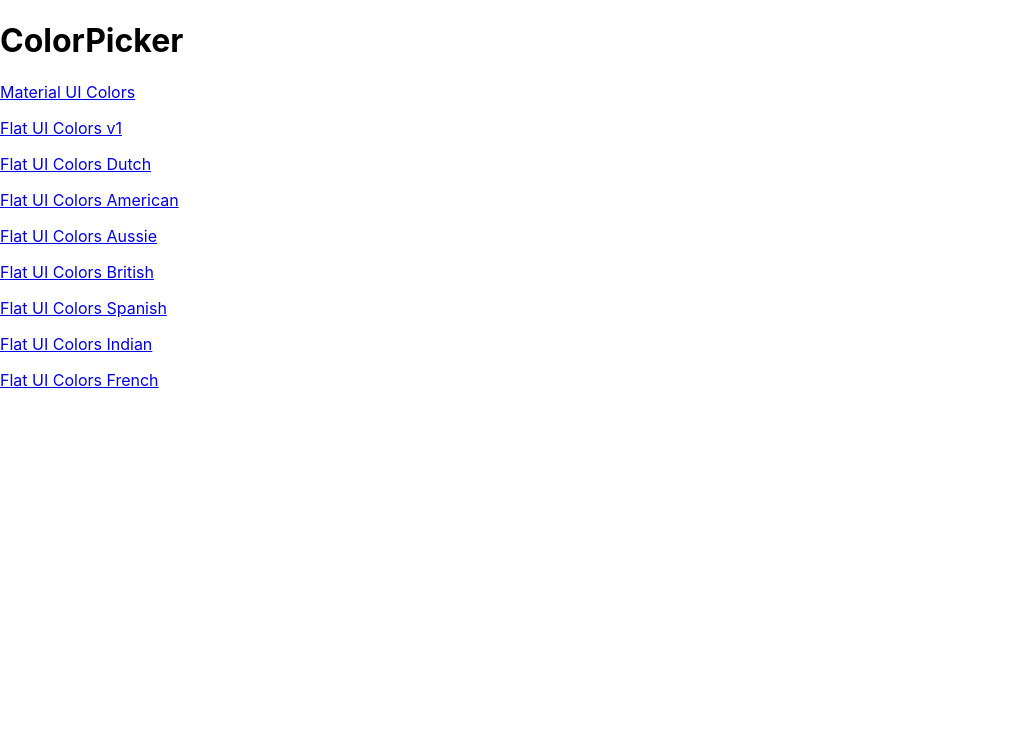
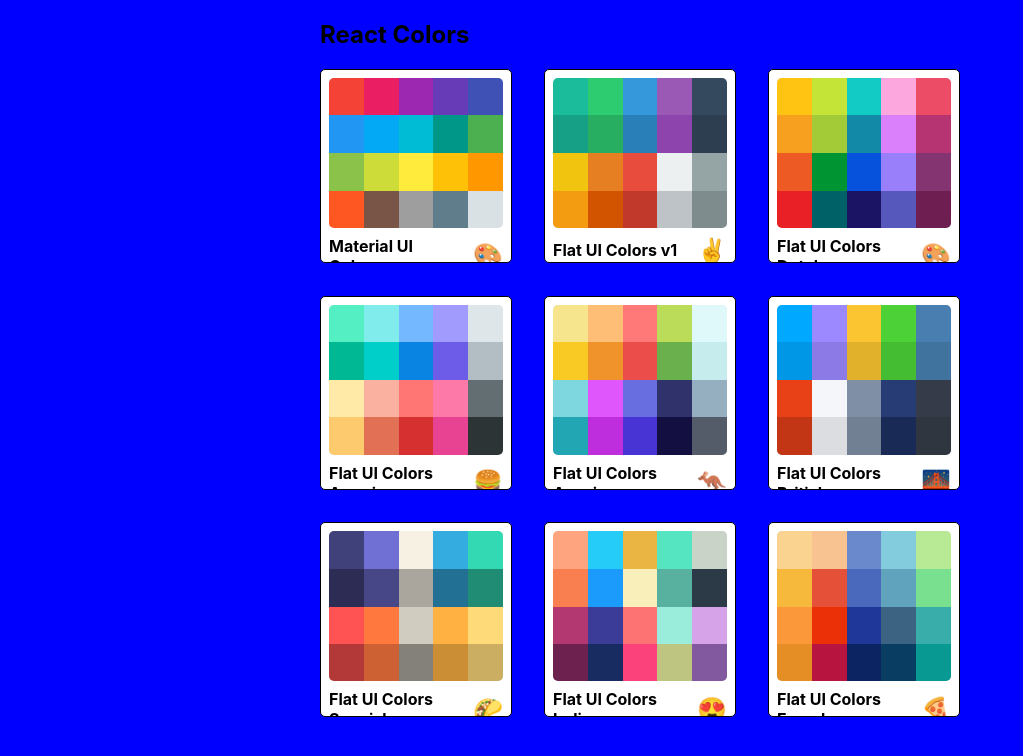
Before and after one commit to Shankhadeep1234/ColorPicker, a React (Create React App) app: page / in a window 1280 px wide. Shown: the top 756 px of the page, without its empty margins (0-1023 px from the left). Built offline with nearby package versions, Linux system fonts and the light colour scheme.

Commit message:
finish styling miniPalette

```diff
--- a/package.json
+++ b/package.json
@@ -5,6 +5,7 @@
   "dependencies": {
     "@material-ui/core": "^4.6.1",
     "@material-ui/icons": "^4.5.1",
+    "@material-ui/styles": "^4.6.0",
     "chroma-js": "^2.1.0",
     "rc-slider": "^8.7.1",
     "react": "^16.12.0",
--- /dev/null
+++ b/src/MiniPalette.js
@@ -0,0 +1,67 @@
+import React from "react";
+import { withStyles } from "@material-ui/styles";
+
+const styles = {
+  root: {
+    backgroundColor: "white",
+    border: "1px solid black",
+    borderRadius: "5px",
+    padding: "0.5rem",
+    position: "relative",
+    overflow: "hidden",
+    "&:hover": {
+      cursor: "pointer"
+    }
+  },
+  colors: {
+    backgroundColor: "#dae1e4",
+    height: "150px",
+    width: "100%",
+    borderRadius: "5px",
+    overflow: "hidden"
+  },
+  title: {
+    display: "flex",
+    justifyContent: "space-between",
+    alignItems: "center",
+    margin: "0",
+    color: "black",
+    paddingTop: "0.5rem",
+    fontSize: "1rem",
+    position: "relative"
+  },
+  emoji: {
+    marginLeft: "0.5rem",
+    fontSize: "1.5rem"
+  },
+  miniColor: {
+    height: "25%",
+    width: "20%",
+    display: "inline-block",
+    margin: "0 auto",
+    position: "relative",
+    marginBottom: "-3.9px"
+  }
+};
+
+function MiniPalette(props) {
+  const { classes, paletteName, emoji, colors } = props;
+  const miniColorBoxes = colors.map(color => (
+    <div
+      className={classes.miniColor}
+      style={{ backgroundColor: color.color }}
+      key={color.name}
+    />
+  ));
+
+  return (
+    <div className={classes.root}>
+      <div className={classes.colors}>{miniColorBoxes}</div>
+      <h5 className={classes.title}>
+        {paletteName} <span className={classes.emoji}>{emoji}</span>
+      </h5>
+    </div>
+  );
+}
+
+export default withStyles(styles)(MiniPalette);
--- a/src/Navbar.css
+++ b/src/Navbar.css
@@ -18,7 +18,9 @@
 
 .logo a {
   text-decoration: none;
-  color: black;
+  background: -webkit-linear-gradient(rgb(69, 255, 255), rgb(22, 22, 22));
+  -webkit-background-clip: text;
+  -webkit-text-fill-color: transparent;
   font-weight: bold;
 }
 
--- a/src/PaletteList.js
+++ b/src/PaletteList.js
@@ -1,20 +1,54 @@
 import React, { Component } from "react";
+import MiniPalette from "./MiniPalette";
 import { Link } from "react-router-dom";
+import { withStyles } from "@material-ui/styles";
+
+const styles = {
+  root: {
+    backgroundColor: "blue",
+    height: "100vh",
+    display: "flex",
+    alignItems: "flex-start",
+    justifyContent: "center"
+  },
+  container: {
+    width: "50%",
+    display: "flex",
+    alignItems: "flex-start",
+    flexDirection: "column",
+    flexWrap: "wrap"
+  },
+  nav: {
+    display: "flex",
+    width: "100%",
+    justifyContent: "space-between"
+  },
+  palettes: {
+    boxSizing: "border-box",
+    width: "100%",
+    display: "grid",
+    gridTemplateColumns: "repeat(3, 30%)",
+    gridGap: "5%"
+  }
+};
 
 class PaletteList extends Component {
   render() {
-    const { palettes } = this.props;
+    const { palettes, classes } = this.props;
     return (
-      <div>
-        <h1>ColorPicker</h1>
-        {palettes.map(palette => (
-          <p>
-            <Link to={`/palette/${palette.id}`}>{palette.paletteName}</Link>
-          </p>
-        ))}
+      <div className={classes.root}>
+        <div className={classes.container}>
+          <nav className={classes.nav}>
+            <h1>React Colors</h1>
+          </nav>
+          <div className={classes.palettes}>
+            {palettes.map(palette => (
+              <MiniPalette {...palette} />
+            ))}
+          </div>
+        </div>
       </div>
     );
   }
 }
-
-export default PaletteList;
+export default withStyles(styles)(PaletteList);
```
